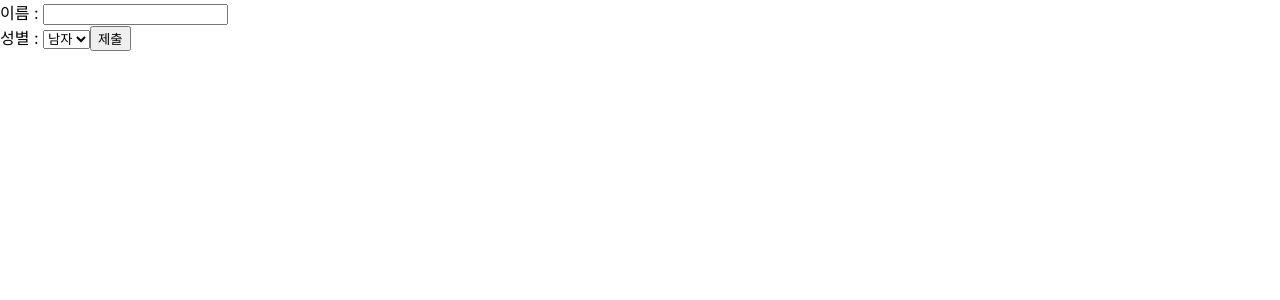
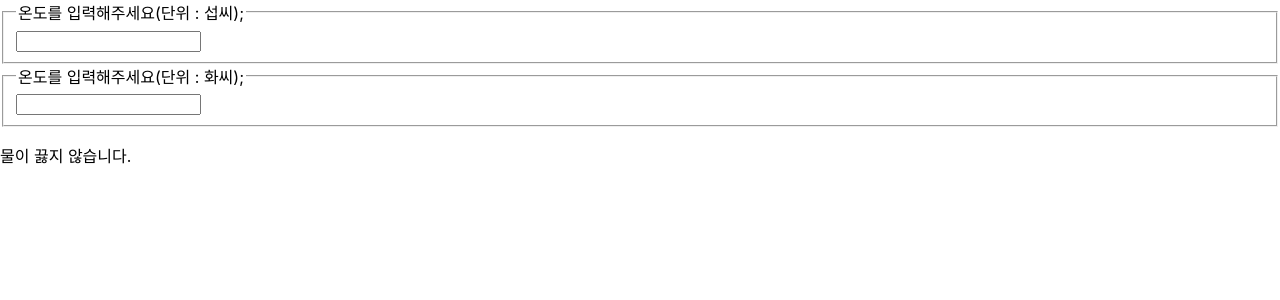
Before and after one commit to myeongwon2/React-study, a React (Create React App) app: page / in a window 1280 px wide. Shown: the top 300 px of the page. Built offline with nearby package versions, Linux system fonts and the light colour scheme.

Commit message:
Lifting State Up Study

```diff
--- /dev/null
+++ b/src/chapter_12/Calculator.jsx
@@ -0,0 +1,65 @@
+import React, { useState } from "react";
+import TemperatureInput from "./TemperatureInput";
+
+function BoilingVerdict(props) {
+  if (props.celsius >= 100) {
+    return <p>물이 끓습니다.</p>;
+  }
+  return <p>물이 끓지 않습니다.</p>;
+}
+
+function toCelsius(fahrenheit) {
+  return ((fahrenheit - 32) * 5) / 9;
+}
+
+function toFahrenheit(celsius) {
+  return (celsius * 9) / 5 + 32;
+}
+
+function tryConvert(temperature, convert) {
+  const input = parseFloat(temperature);
+  if (Number.isNaN(input)) {
+    return "";
+  }
+  const output = convert(input);
+  const rounded = Math.round(output * 1000) / 1000;
+  return rounded.toString();
+}
+
+function Calculator(props) {
+  const [temperature, setTemperature] = useState("");
+  const [scale, setSCale] = useState("c");
+
+  const handleCelsiusChange = (temperature) => {
+    setTemperature(temperature);
+    setSCale("c");
+  };
+
+  const handleFahrenheitChange = (temperature) => {
+    setTemperature(temperature);
+    setSCale("f");
+  };
+
+  const celsius =
+    scale === "f" ? tryConvert(temperature, toCelsius) : temperature;
+  const fahrenheit =
+    scale === "c" ? tryConvert(temperature, toFahrenheit) : temperature;
+
+  return (
+    <div>
+      <TemperatureInput
+        scale="c"
+        temperature={celsius}
+        onTemperatureChange={handleCelsiusChange}
+      />
+      <TemperatureInput
+        scale="f"
+        temperature={fahrenheit}
+        onTemperatureChange={handleFahrenheitChange}
+      />
+      <BoilingVerdict celsius={parseFloat(celsius)} />
+    </div>
+  );
+}
+
+export default Calculator;
--- /dev/null
+++ b/src/chapter_12/TemperatureInput.jsx
@@ -0,0 +1,19 @@
+const scaleNames = {
+  c: "섭씨",
+  f: "화씨",
+};
+
+function TemperatureInput(props) {
+  const handleChange = (event) => {
+    props.onTemperatureChange(event.target.value);
+  };
+
+  return (
+    <fieldset>
+      <legend>온도를 입력해주세요(단위 : {scaleNames[props.scale]});</legend>
+      <input value={props.temperature} onChange={handleChange} />
+    </fieldset>
+  );
+}
+
+export default TemperatureInput;
--- a/src/index.js
+++ b/src/index.js
@@ -13,12 +13,13 @@
 import LandingPage from "./chapter_09/LandingPage";
 import AttendanceBook from "./chapter_10/AttendanceBook";
 import SignUp from "./chapter_11/SignUp";
+import Calculator from "./chapter_12/Calculator";
 
 const rootNode = document.getElementById("root");
 
 ReactDOM.createRoot(rootNode).render(
   <React.StrictMode>
-    <SignUp />
+    <Calculator />
   </React.StrictMode>
 );
 
```
